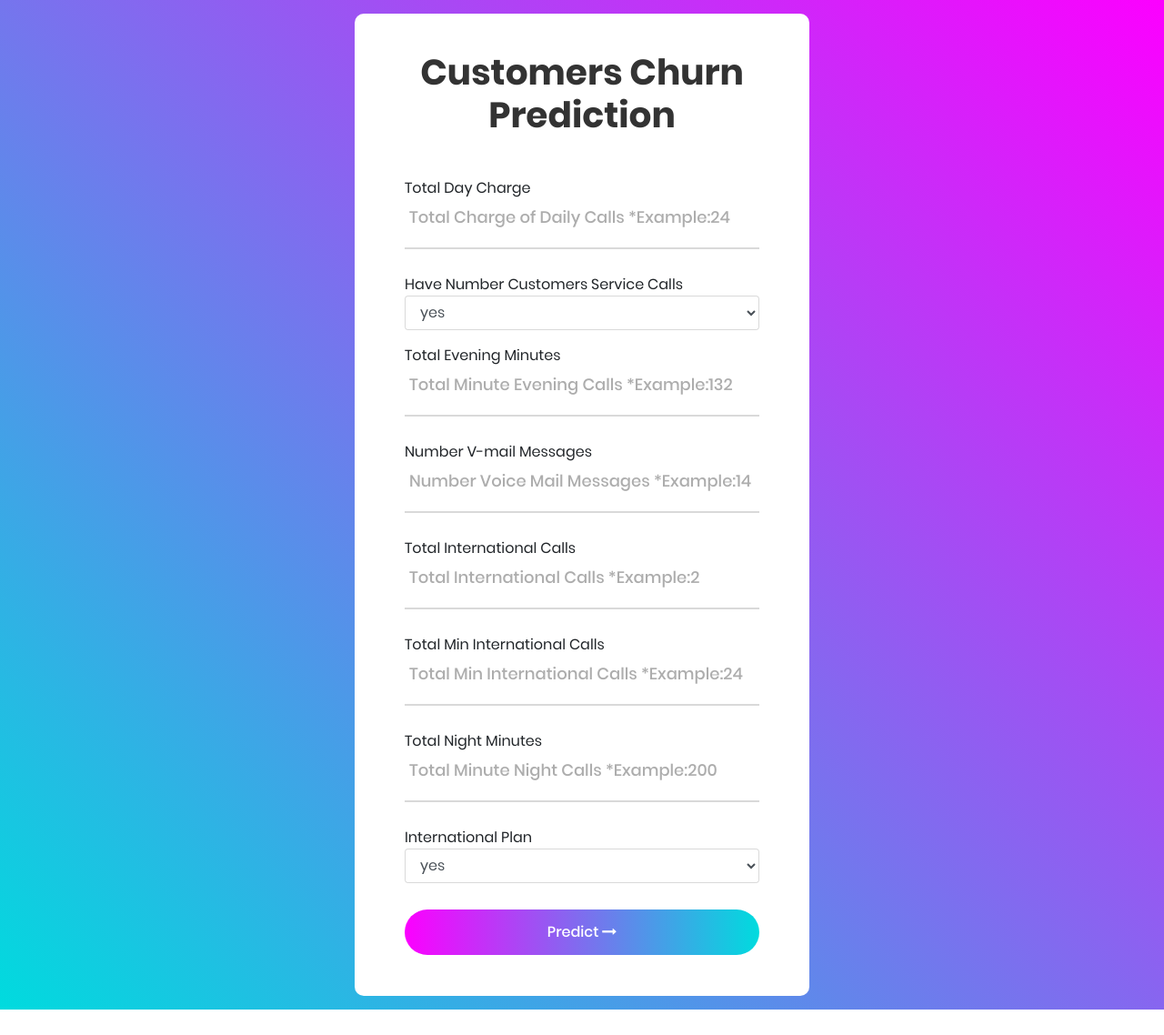
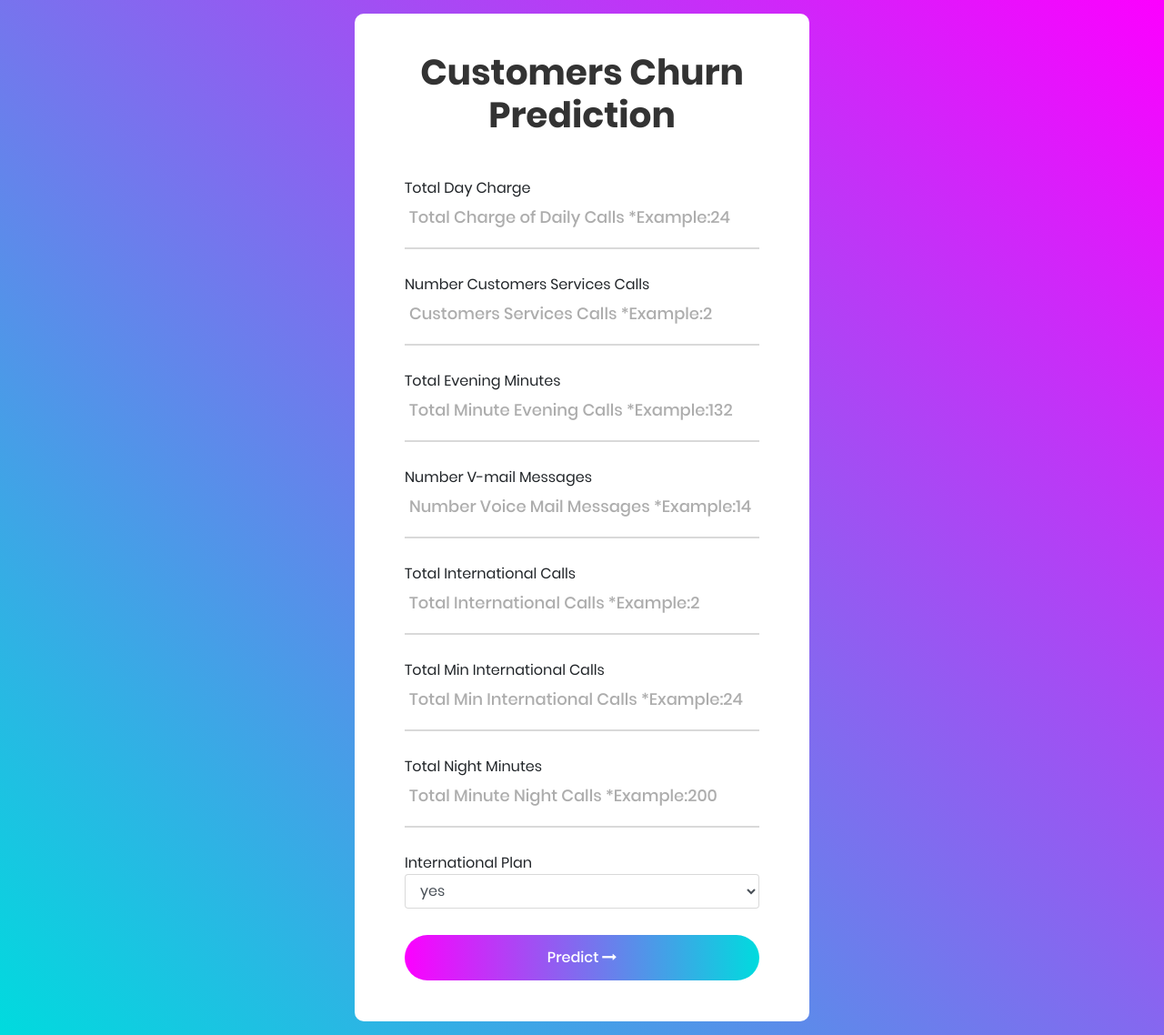
Before and after one commit to AfrizalSeptiansyah/Customers_Churn_Prediction, a Flask app: page / in a window 1280 px wide. Shown: the whole page at 91% size. Before the commit the page ends 1110 px from the top, so only its background shows below. Run offline with Flask 2, Linux system fonts and the light colour scheme; some libraries are stand-ins or nearby versions.

Commit message:
update index.html

```diff
--- a/templates/index.html
+++ b/templates/index.html
@@ -18,12 +18,10 @@
                 <span class="focus-input100"></span>
             </div>
 
-            <div class="form-group">
-                <span class="label-input150">Have Number Customers Service Calls</span>
-                <select class="form-control" id="number_customer_service_calls" name="number_customer_service_calls">
-                    <option>yes</option>
-                    <option>no</option>
-                </select>
+            <div class="wrap-input100 validate-input" >
+                <span class="label-input150">Number Customers Services Calls</span>
+                <input class="input100" type="text" placeholder="Customers Services Calls *Example:2" name="number_customer_service_calls" id="number_customer_service_calls" required>
+                <span class="focus-input100"></span>
             </div>
 
             <div class="wrap-input100 validate-input" >
```
